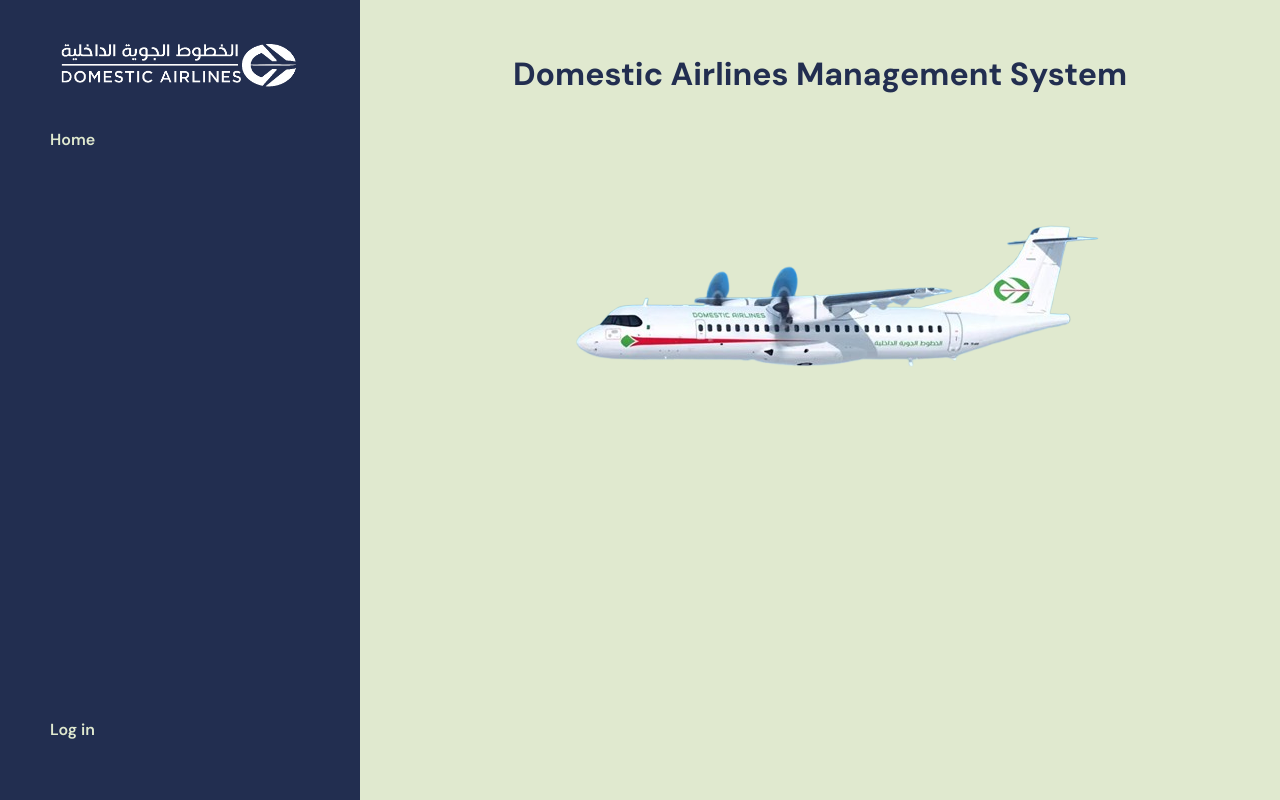
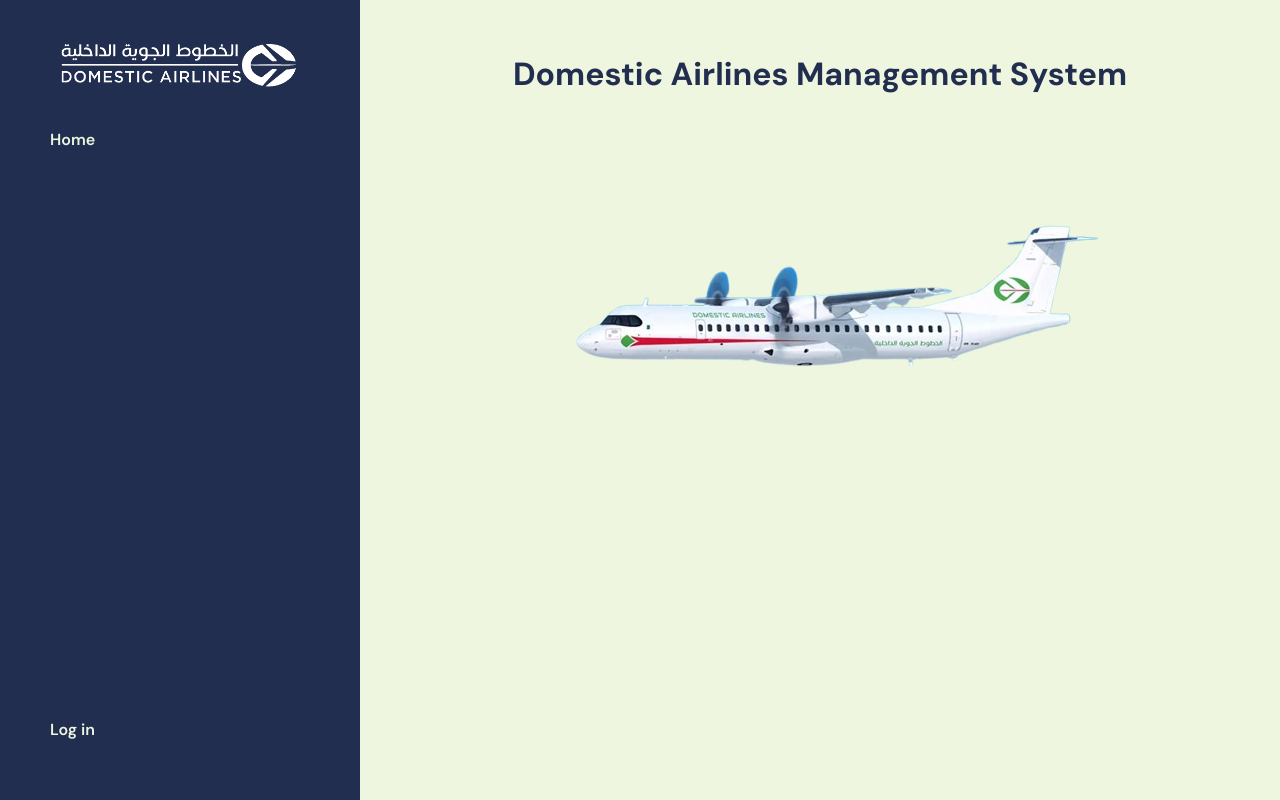
Before and after one commit to ENSIA-AI/Domestic_Airlines_management_system, a PHP site: page / in a window 1280 px wide. Run offline with PHP 8.4, Linux system fonts and the light colour scheme.

Commit message:
style fix

```diff
--- a/www/static/css/style.css
+++ b/www/static/css/style.css
@@ -7,7 +7,7 @@
 }
 
 :root {
-  --desert-sand: #e0e9cf;
+  --desert-sand: #eef6df;
   --olivine-light: #B5CA8D;
   --olivine: #8BB174;
   --myrtle-green: #426B69;
@@ -21,6 +21,7 @@ body {
   background-color: var(--desert-sand);
   color: var(--space-cadet);
   margin: 0;
+  padding: 0;
   display: grid;
   grid-template-columns: max-content auto;
   min-height: 100vh;
```
